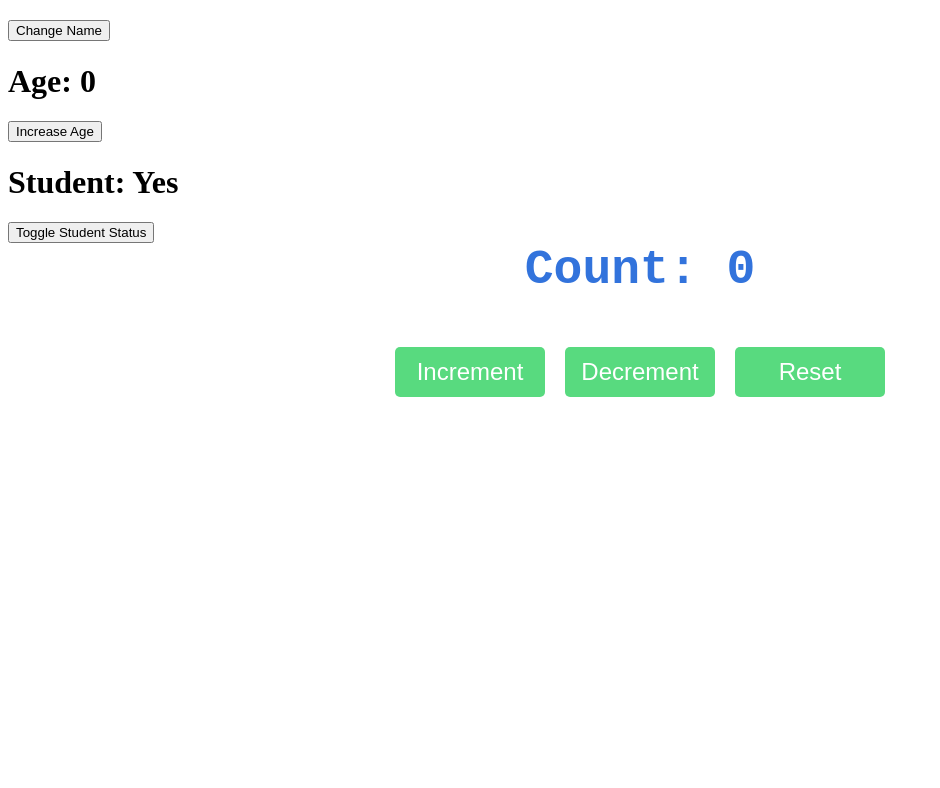
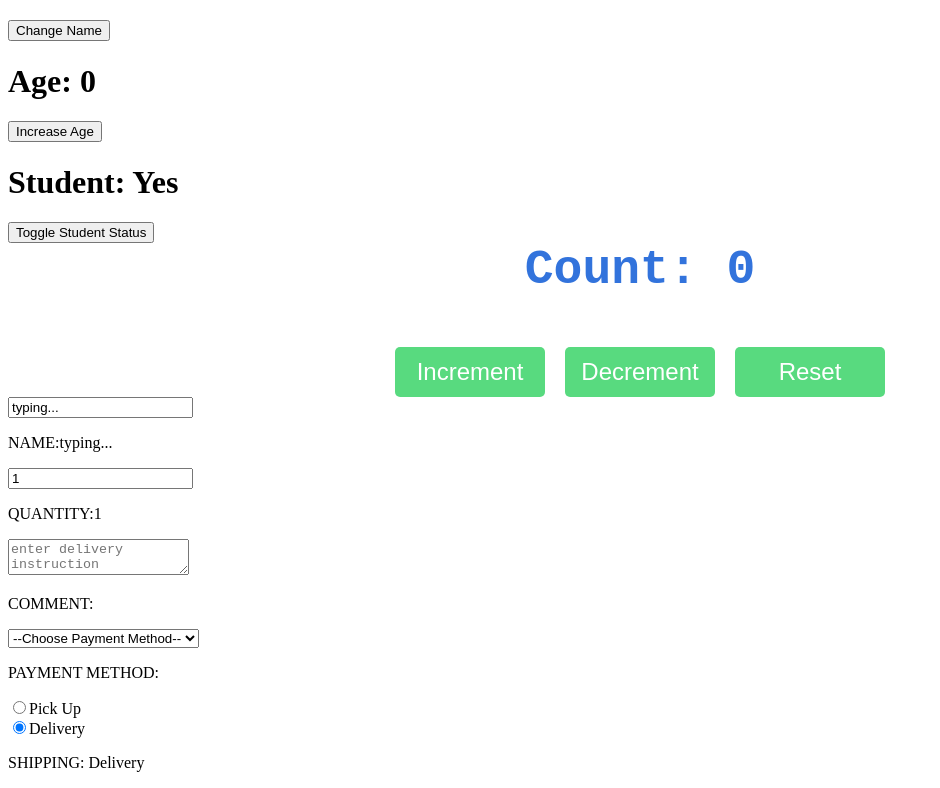
Before and after one commit to dev-olalekan/basic-app-react, a React (Vite) app: page / in a window 1280 px wide. Shown: the part 2295-3083 px from the top of the page, without its empty margins (0-940 px from the left). Before the commit the page ends 2700 px from the top, so only its background shows below. Built offline with nearby package versions, Linux system fonts and the light colour scheme.

Commit message:
using onchange

```diff
--- a/src/App.jsx
+++ b/src/App.jsx
@@ -8,6 +8,7 @@ import ClickingButton from "./Clickingbutton"
 import ClickingImage from "./Clickimage"
 import Hookings from "./Hookings"
 import Counter from "./Counter"
+import Change from "./Change"
 
 function App() {
 
@@ -67,6 +68,9 @@ function App() {
       {/* for */}
       <Counter />
 
+      {/* for onchange event */}
+      <Change />
+
     </div>
   )
 }
--- /dev/null
+++ b/src/Change.jsx
@@ -0,0 +1,68 @@
+import { useState } from "react";
+
+function Change() {
+
+    const [name, setName] = useState("typing...");
+    const [quantIty, setQuantity] = useState(1);
+    const [comment, setComment] = useState("");
+    const [payment, setPayment] = useState("");
+    const [shipping, setShipping] = useState("Delivery");
+
+
+    function handleTextChange(event) {
+        setName(event.target.value);
+    }
+
+    function handleQuantityChange(event) {
+        setQuantity(event.target.value);
+    }
+
+    function handleCommentChange(event) {
+        setComment(event.target.value);
+    }
+
+    function handlePaymentChange(event) {
+        setPayment(event.target.value);
+    }
+
+    function handleShippingChange(event) {
+        setShipping(event.target.value);
+    }
+
+    return (
+        <div>
+            <input value={name} onChange={handleTextChange} />
+            <p>NAME:{name}</p>
+
+            <input value={quantIty} onChange={handleQuantityChange} type="number" />
+            <p>QUANTITY:{quantIty}</p>
+
+            <textarea value={comment} onChange={handleCommentChange} placeholder="enter delivery instruction"></textarea>
+            <p>COMMENT:{comment} </p>
+
+            <select value={payment} onChange={handlePaymentChange}>
+                <option value="">--Choose Payment Method--</option>
+                <option value="creditcard">Credit Card</option>
+                <option value="paypal">Paypal</option>
+                <option value="bitcoin">Bitcoin</option>
+            </select>
+            <p>PAYMENT METHOD:{payment}</p>
+
+            <label htmlFor="">
+                <input type="radio" value="Pick up" checked={shipping === "Pick up"} onChange={handleShippingChange} />
+                Pick Up
+            </label>
+            <br />
+            <label htmlFor="">
+                <input type="radio" value="Delivery" checked={shipping === "Delivery"} onChange={handleShippingChange} />
+                Delivery
+            </label>
+
+            <p>SHIPPING: {shipping}</p>
+        </div>
+    )
+}
+
+
+
+export default Change;
```
